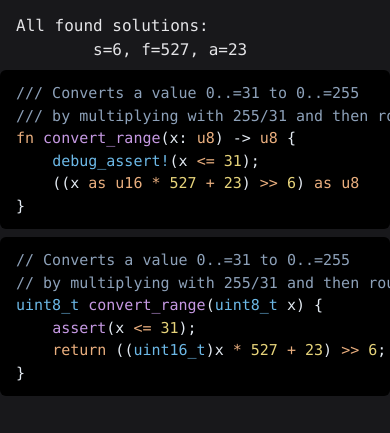
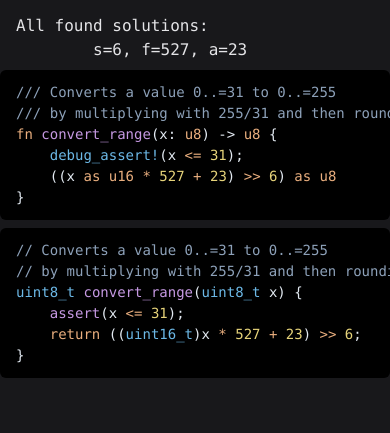
Before and after one commit to RunDevelopment/RunDevelopment.github.io, a Next.js app in the folder website/: page /projects/multiply-add-constants-finder in a window 390 px wide. Shown: the part 523-956 px from the top of the page. Built offline with nearby package versions, Linux system fonts and the light colour scheme.

Commit message:
Smaller text size for code blocks

```diff
--- a/website/src/components/md/CodeBlock.tsx
+++ b/website/src/components/md/CodeBlock.tsx
@@ -51,7 +51,7 @@ export const CodeBlock = memo(({ code, lang, runnable }: CodeBlockProps) => {
                 tabIndex={0}
                 className={
                     sourceCodePro.className +
-                    " text-[15px] overflow-auto whitespace-pre rounded-md bg-black px-4 py-3 leading-5 md:px-6 lg:px-8 print:text-[13px]"
+                    " text-[14px] sm:text-[15px] overflow-auto whitespace-pre rounded-md bg-black px-4 py-3 leading-5 md:px-6 lg:px-8 print:text-[13px]"
                 }
             >
                 <SyntaxHighlight code={code.replace(/\n$/, "")} lang={lang || "none"} />
```
